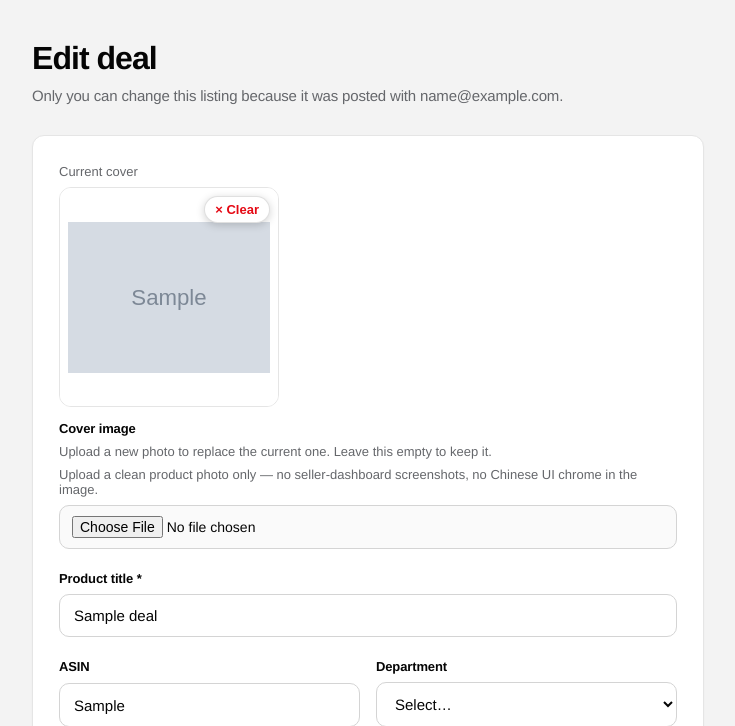
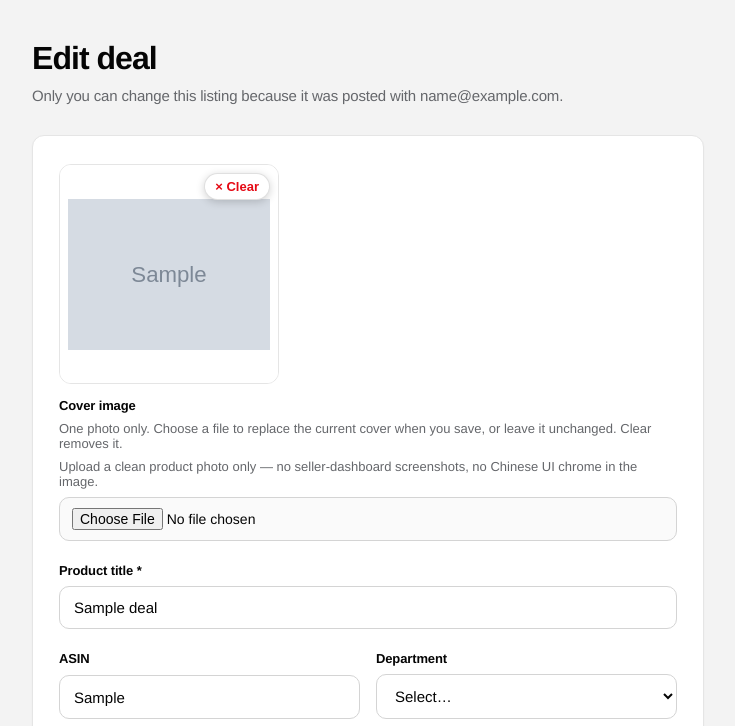
Before and after one commit to jameshuvip-rgb/harrison-deals-submit, a Flask app: page /deals/1/edit in a window 1280 px wide. Shown: the part 66-792 px from the top of the page, without its empty margins (272-1007 px from the left). Run offline with Flask 3, Linux system fonts and the light colour scheme; the visitor is signed in with stand-in values (Sample User, id 1); tables that the repository leaves empty hold one stand-in row (values such as "Sample post"); grey boxes marked "Sample" are stand-in pictures.

Commit message:
Show one cover and replace it when a new file is chosen (#7)
Post and Edit were showing the saved cover and the newly picked file together. One slot now stands in for both: a later file replaces the earlier one, and Clear removes that cover. Ownership checks are unchanged.

Co-authored-by: Cursor Agent <cursoragent@cursor.com>
Co-authored-by: jameshuvip-rgb <jameshuvip-rgb@users.noreply.github.com>

```diff
--- a/static/cover-field.js
+++ b/static/cover-field.js
@@ -3,7 +3,7 @@
     var b = new Uint8Array(buf);
     if (b.length >= 4 && b[0] === 0x38 && b[1] === 0x42 && b[2] === 0x50 && b[3] === 0x53) return "psd";
     function at(i) {
-      if (i + 3 <= b.length && b[i] === 0xff && b[i + 1] === 0xd8 && b[i + 2] === 0xff) return "jpg";
+      if (i + 3 <= b.length && b[0] === 0xff && b[i + 1] === 0xd8 && b[i + 2] === 0xff) return "jpg";
       if (i === 0 && b.length >= 8 && b[0] === 0x89 && b[1] === 0x50 && b[2] === 0x4e && b[3] === 0x47) return "png";
       if (i === 0 && b.length >= 6 && b[0] === 0x47 && b[1] === 0x49 && b[2] === 0x46) return "gif";
       if (
@@ -24,102 +24,183 @@
 
   document.querySelectorAll("[data-cover-field]").forEach(function (root) {
     var input = root.querySelector("[data-cover-input]");
-    var picked = root.querySelector("[data-cover-picked]");
-    var neu = root.querySelector("[data-cover-new]");
+    var slot = root.querySelector("[data-cover-slot]");
     var img = root.querySelector("[data-cover-preview]");
+    var note = root.querySelector("[data-cover-note]");
     var err = root.querySelector("[data-cover-error]");
-    var clearNew = root.querySelector("[data-clear-new]");
-    var clearCurrent = root.querySelector("[data-clear-current]");
-    var current = root.querySelector("[data-cover-current]");
-    var removedNote = root.querySelector("[data-cover-removed]");
+    var clearBtn = root.querySelector("[data-clear-cover]");
     var removeInput = root.querySelector("[data-remove-cover]");
     var maxBytes = parseInt(root.getAttribute("data-max-bytes") || "0", 10) || (8 * 1024 * 1024);
+    var savedSrc = root.getAttribute("data-saved-src") || "";
     var url = null;
+    var generation = 0;
+    var silent = false;
+
+    if (!input || !slot || !img) return;
+    input.multiple = false;
+    input.removeAttribute("multiple");
 
     function setError(msg) {
+      if (!err) return;
       if (!msg) {
         err.hidden = true;
         err.textContent = "";
-        delete root.dataset.invalid;
         return;
       }
       err.hidden = false;
       err.textContent = msg;
-      root.dataset.invalid = "1";
     }
 
-    function resetPreview() {
+    function setBlocking(on) {
+      if (on) root.dataset.invalid = "1";
+      else delete root.dataset.invalid;
+    }
+
+    function setNote(msg) {
+      if (!note) return;
+      if (!msg) {
+        note.hidden = true;
+        note.textContent = "";
+        return;
+      }
+      note.hidden = false;
+      note.textContent = msg;
+    }
+
+    function revoke() {
       if (url) {
         URL.revokeObjectURL(url);
         url = null;
       }
-      img.removeAttribute("src");
-      neu.hidden = true;
     }
 
-    function clearNewFile() {
-      input.value = "";
-      resetPreview();
-      picked.hidden = true;
-      picked.textContent = "";
-      setError("");
+    function removalRequested() {
+      return !!(removeInput && removeInput.value === "1");
     }
 
-    if (clearNew) clearNew.addEventListener("click", clearNewFile);
-
-    if (clearCurrent) {
-      clearCurrent.addEventListener("click", function () {
-        if (removeInput) removeInput.value = "1";
-        var shot = current && current.querySelector(".cover-shot");
-        if (shot) shot.hidden = true;
-        if (removedNote) removedNote.hidden = false;
-      });
+    function showSaved() {
+      revoke();
+      img.onload = null;
+      img.onerror = null;
+      if (savedSrc && !removalRequested()) {
+        if (img.getAttribute("src") !== savedSrc) img.src = savedSrc;
+        img.alt = "Cover preview";
+        slot.hidden = false;
+        setNote("");
+        return;
+      }
+      img.removeAttribute("src");
+      slot.hidden = true;
+      if (savedSrc && removalRequested()) {
+        setNote("Current cover will be removed when you save. Upload a new photo if you want a replacement.");
+      } else {
+        setNote("");
+      }
     }
 
+    function clearInput() {
+      silent = true;
+      input.value = "";
+      silent = false;
+    }
+
+    function rejectFile(msg) {
+      clearInput();
+      setBlocking(false);
+      setError(msg);
+      showSaved();
+    }
+
+    function showReplacement(file) {
+      revoke();
+      if (removeInput) removeInput.value = "";
+      url = URL.createObjectURL(file);
+      slot.hidden = false;
+      img.alt = "Cover preview";
+      img.onload = function () { slot.hidden = false; };
+      img.onerror = function () {
+        slot.hidden = false;
+        if (err) {
+          err.hidden = false;
+          err.textContent = "Preview isn't available for this file. You can still save it if it is a JPG or PNG under 8MB.";
+        }
+        delete root.dataset.invalid;
+      };
+      img.src = url;
+      var picked = "Selected: " + file.name;
+      setNote(savedSrc ? picked + ". This replaces the current cover when you save." : picked);
+    }
+
+    // A later pick replaces the earlier one. Never keep two files on the input.
+    function soleFile() {
+      var list = input.files;
+      if (!list || !list.length) return null;
+      var file = list[list.length - 1];
+      if (list.length === 1) return file;
+      try {
+        var dt = new DataTransfer();
+        dt.items.add(file);
+        silent = true;
+        input.files = dt.files;
+        silent = false;
+        return (input.files && input.files[0]) || file;
+      } catch (e) {
+        silent = false;
+        return file;
+      }
+    }
+
+    // One slot. Clear drops whatever is showing; a saved cover is removed on save.
+    function clearCover() {
+      generation += 1;
+      clearInput();
+      setBlocking(false);
+      setError("");
+      if (removeInput && savedSrc) removeInput.value = "1";
+      showSaved();
+    }
+
+    if (clearBtn) clearBtn.addEventListener("click", clearCover);
+
     input.addEventListener("change", function () {
-      resetPreview();
+      if (silent) return;
+      var gen = ++generation;
       setError("");
-      var file = input.files && input.files[0];
+      var file = soleFile();
       if (!file) {
-        picked.hidden = true;
-        picked.textContent = "";
+        setBlocking(false);
+        showSaved();
         return;
       }
-      neu.hidden = false;
-      picked.hidden = false;
-      picked.textContent = "Selected: " + file.name;
       if (!file.size) {
-        setError("That file is empty. Choose a JPG, PNG, WEBP, or GIF.");
+        rejectFile("That file is empty. Choose a JPG, PNG, WEBP, or GIF.");
         return;
       }
       if (file.size > maxBytes) {
         var mb = (file.size / (1024 * 1024)).toFixed(1);
-        setError("This image is " + mb + "MB, over the 8MB limit. Choose a smaller JPG, PNG, WEBP, or GIF.");
+        rejectFile("This image is " + mb + "MB, over the 8MB limit. Choose a smaller JPG, PNG, WEBP, or GIF.");
         return;
       }
+      setBlocking(true);
       var reader = new FileReader();
       reader.onload = function () {
+        if (gen !== generation) return;
         var kind = sniff(reader.result);
         if (kind === "psd") {
-          setError("This is a Photoshop PSD file. Export the artboard as a JPG or PNG under 8MB and upload that file.");
+          rejectFile("This is a Photoshop PSD file. Export the artboard as a JPG or PNG under 8MB and upload that file.");
           return;
         }
         if (!kind) {
-          setError("This file isn't a JPG, PNG, WEBP, or GIF. Export it as a standard JPG or PNG under 8MB and try again.");
+          rejectFile("This file isn't a JPG, PNG, WEBP, or GIF. Export it as a standard JPG or PNG under 8MB and try again.");
           return;
         }
-        url = URL.createObjectURL(file);
-        img.onload = function () { neu.hidden = false; };
-        img.onerror = function () {
-          neu.hidden = false;
-          err.hidden = false;
-          err.textContent = "Preview isn't available for this file. You can still save it if it is a JPG or PNG under 8MB.";
-          delete root.dataset.invalid;
-        };
-        img.src = url;
+        setBlocking(false);
+        if (input.files && input.files.length > 1) soleFile();
+        showReplacement(file);
       };
       reader.onerror = function () {
-        setError("Couldn't read that file. Try a JPG or PNG under 8MB.");
+        if (gen !== generation) return;
+        rejectFile("Couldn't read that file. Try a JPG or PNG under 8MB.");
       };
       reader.readAsArrayBuffer(file.slice(0, 64));
     });
@@ -127,11 +208,14 @@
     var form = root.closest("form");
     if (form) {
       form.addEventListener("submit", function (ev) {
+        if (input.files && input.files.length > 1) soleFile();
         if (root.dataset.invalid === "1") {
           ev.preventDefault();
-          err.hidden = false;
-          err.setAttribute("tabindex", "-1");
-          err.scrollIntoView({ block: "nearest" });
+          if (err) {
+            err.hidden = false;
+            err.setAttribute("tabindex", "-1");
+            err.scrollIntoView({ block: "nearest" });
+          }
         }
       });
     }
--- a/templates/_cover_field.html
+++ b/templates/_cover_field.html
@@ -1,23 +1,12 @@
-<div class="cover-field" data-cover-field data-max-bytes="{{ cover_max_bytes }}">
+<div class="cover-field" data-cover-field data-max-bytes="{{ cover_max_bytes }}" {% if current_cover %}data-saved-src="{{ current_cover }}"{% endif %}>
   <input type="hidden" name="remove_cover" value="" data-remove-cover />
-  {% if current_cover %}
-  <div data-cover-current>
-    <div class="hint cover-label">Current cover</div>
+  <div data-cover-slot {% if not current_cover %}hidden{% endif %}>
     <div class="cover-shot">
-      <img class="cover-preview" src="{{ current_cover }}" alt="Current cover" />
-      <button type="button" class="cover-x" data-clear-current aria-label="Clear current cover">× Clear</button>
-    </div>
-    <p class="hint" data-cover-removed hidden>Current cover will be removed when you save. Upload a new photo if you want a replacement.</p>
-  </div>
-  {% endif %}
-  <div data-cover-new hidden>
-    <div class="hint cover-label">New cover</div>
-    <div class="cover-shot">
-      <img class="cover-preview" data-cover-preview alt="Selected cover preview" />
-      <button type="button" class="cover-x" data-clear-new aria-label="Clear selected image">× Clear</button>
+      <img class="cover-preview" data-cover-preview alt="Cover preview" {% if current_cover %}src="{{ current_cover }}"{% endif %} />
+      <button type="button" class="cover-x" data-clear-cover aria-label="Clear cover">× Clear</button>
     </div>
   </div>
-  <p class="hint" data-cover-picked hidden></p>
+  <p class="hint" data-cover-note hidden></p>
   <p class="msg err" data-cover-error hidden role="alert"></p>
   <label>Cover image{% if cover_required %} *{% endif %}
     <span class="hint">{{ cover_hint }}</span>
--- a/templates/edit.html
+++ b/templates/edit.html
@@ -7,7 +7,7 @@
   <form class="card" method="post" enctype="multipart/form-data">
     {% set cover_required = false %}
     {% set current_cover = cover_src %}
-    {% set cover_hint = 'Upload a new photo to replace the current one. Leave this empty to keep it.' if cover_src else 'Upload a product photo (JPG, PNG, WEBP, or GIF, max 8MB).' %}
+    {% set cover_hint = 'One photo only. Choose a file to replace the current cover when you save, or leave it unchanged. Clear removes it.' if cover_src else 'Upload a product photo (JPG, PNG, WEBP, or GIF, max 8MB).' %}
     {% set cover_max_bytes = 8388608 %}
     {% include "_cover_field.html" %}
     <label>Product title *
--- a/templates/edit_seed.html
+++ b/templates/edit_seed.html
@@ -7,7 +7,7 @@
   <form class="card" method="post" enctype="multipart/form-data">
     {% set cover_required = false %}
     {% set current_cover = deal.cover_url %}
-    {% set cover_hint = 'Upload a new photo to replace the current one. Leave this empty to keep it.' %}
+    {% set cover_hint = 'One photo only. Choose a file to replace the current cover when you save, or leave it unchanged. Clear removes it.' %}
     {% set cover_max_bytes = 8388608 %}
     {% include "_cover_field.html" %}
     <label>Product title *
--- a/templates/post.html
+++ b/templates/post.html
@@ -7,7 +7,7 @@
   <form class="card" method="post" enctype="multipart/form-data">
     {% set cover_required = true %}
     {% set current_cover = '' %}
-    {% set cover_hint = 'Upload a product photo from your computer (JPG, PNG, WEBP, or GIF, max 8MB).' %}
+    {% set cover_hint = 'One photo only (JPG, PNG, WEBP, or GIF, max 8MB). Choosing another file replaces the one already picked.' %}
     {% set cover_max_bytes = 8388608 %}
     {% include "_cover_field.html" %}
     <label>Product title *
```
